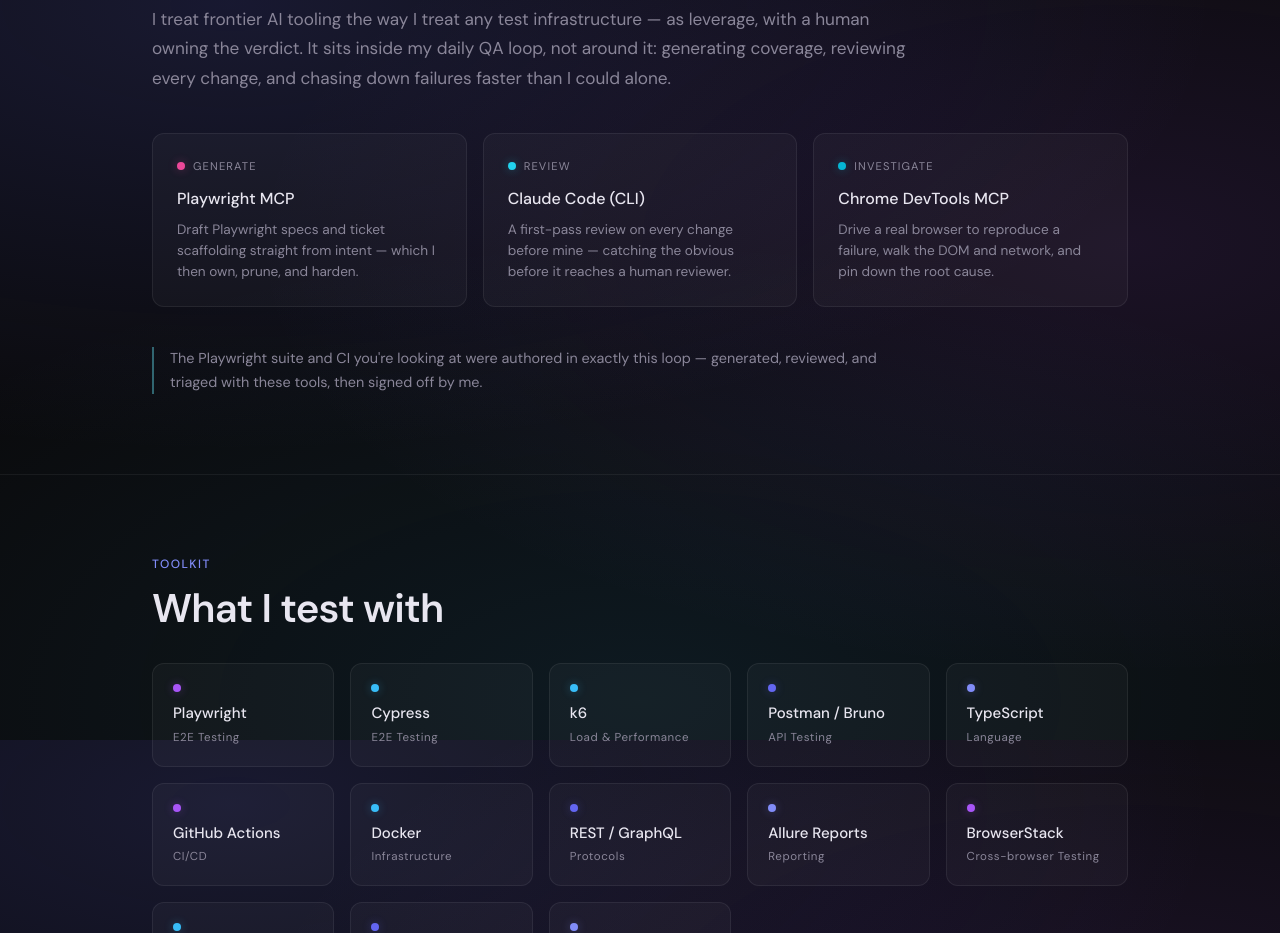
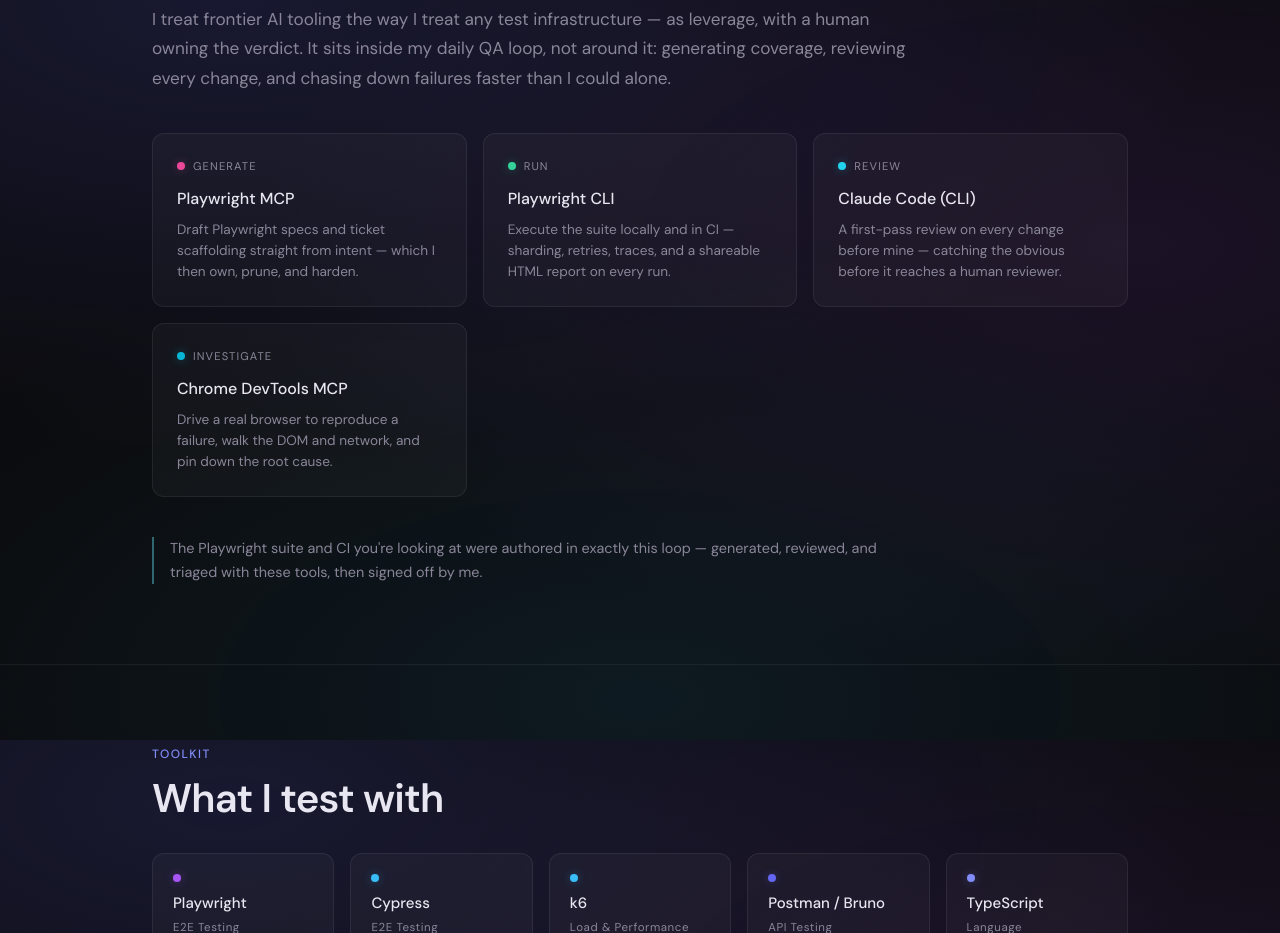
Before and after one commit to fgacic/qa-portfolio, a Next.js app: page / in a window 1280 px wide. Shown: the part 2460-3393 px from the top of the page. Built offline with nearby package versions, Linux system fonts and the light colour scheme; no server answers.

Commit message:
feat(workflow): add Playwright CLI card to workflow section

```diff
--- a/components/AIWorkflow.tsx
+++ b/components/AIWorkflow.tsx
@@ -9,6 +9,13 @@
     href: 'https://github.com/microsoft/playwright-mcp',
     body: 'Draft Playwright specs and ticket scaffolding straight from intent — which I then own, prune, and harden.',
     accent: '#ec4899',
+  },
+  {
+    verb: 'Run',
+    tool: 'Playwright CLI',
+    href: 'https://playwright.dev/docs/test-cli',
+    body: 'Execute the suite locally and in CI — sharding, retries, traces, and a shareable HTML report on every run.',
+    accent: '#34d399',
   },
   {
     verb: 'Review',
```
